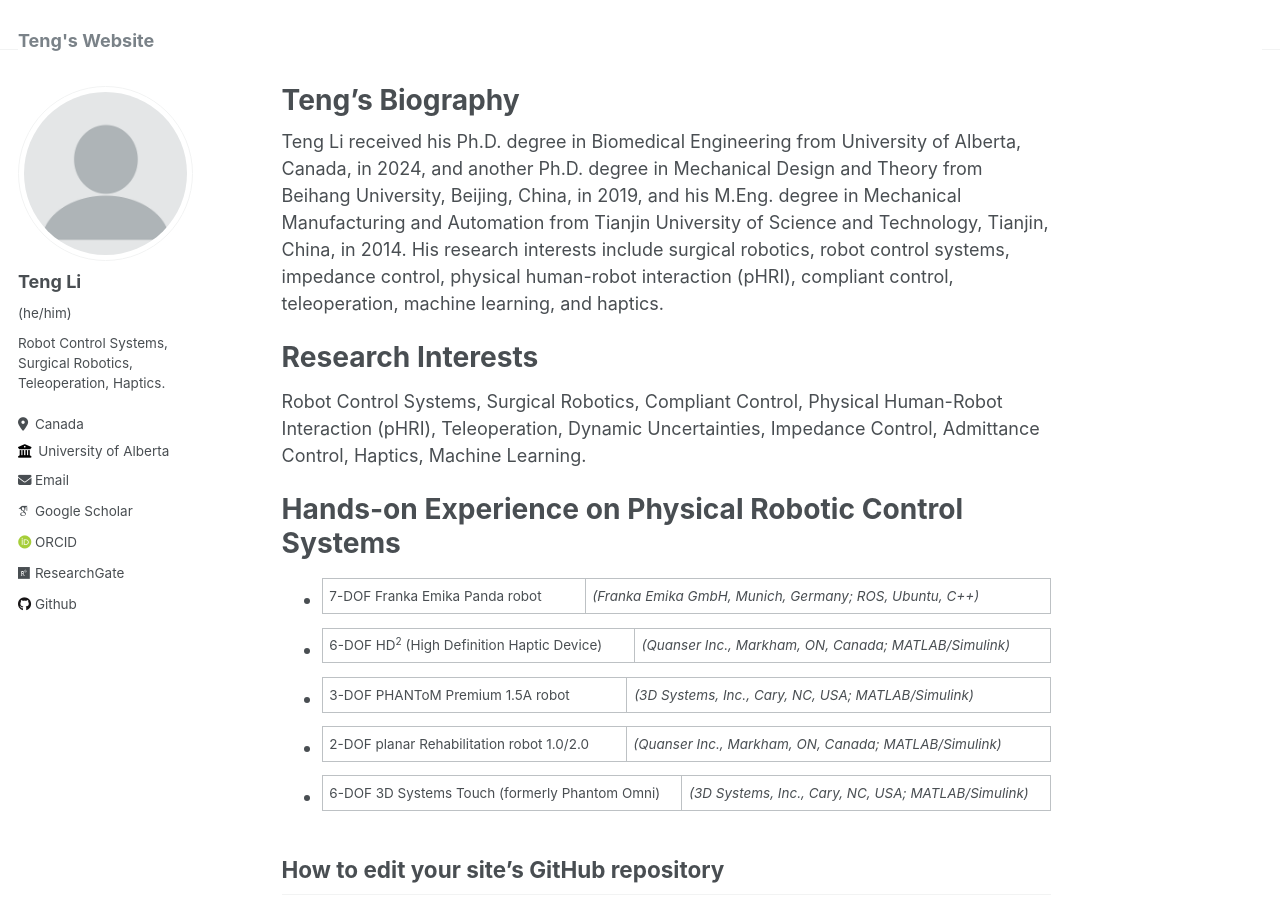
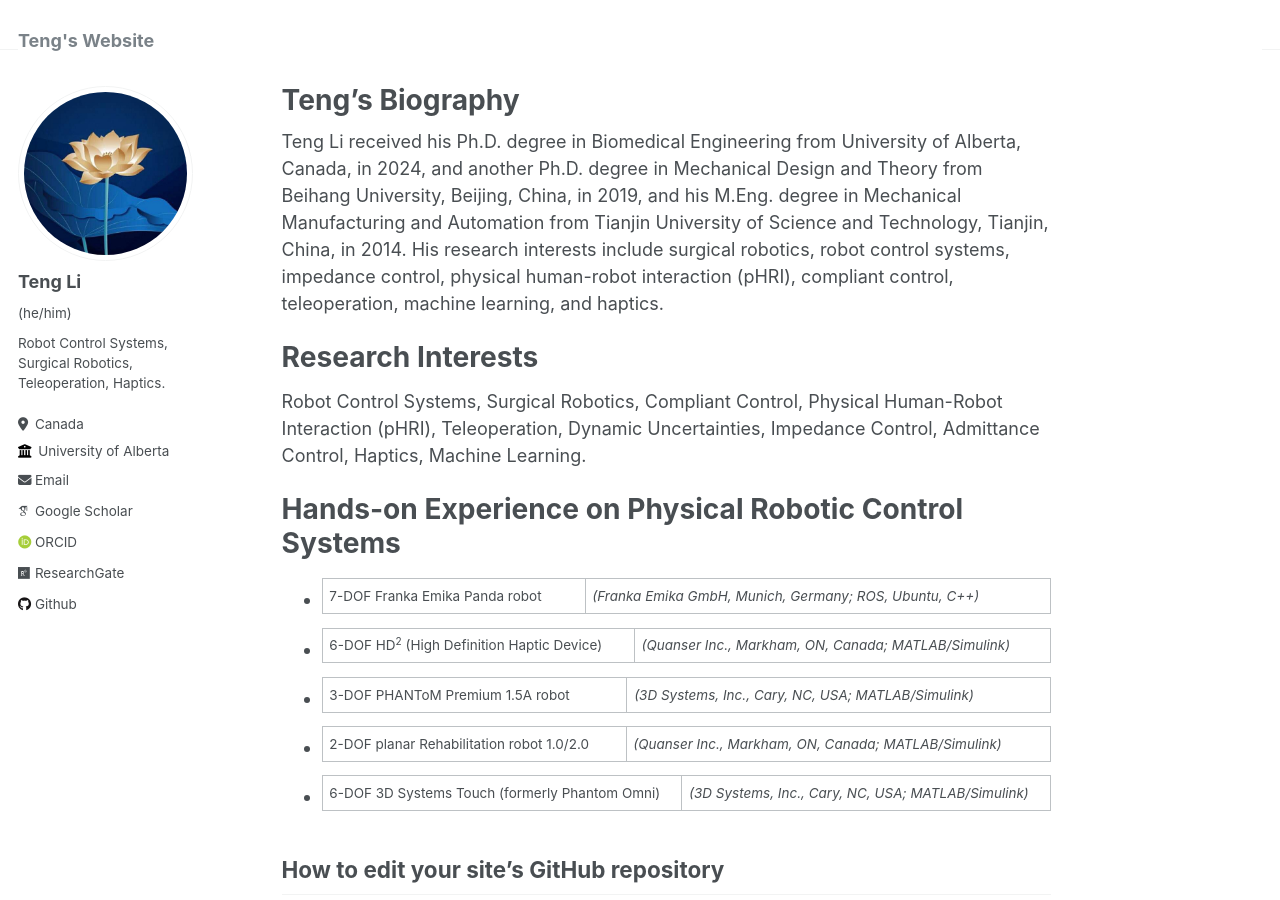
Before and after one commit to teng4/teng4.github.io, a Jekyll site: the page built from _pages/about.md, in a window 1280 px wide and 900 px high. Built offline with Jekyll 4.4.1, drawn with Linux system fonts in a browser that asks for light colours; some web fonts are replaced.

Commit message:
Update _config.yml

```diff
--- a/_config.yml
+++ b/_config.yml
@@ -21,7 +21,7 @@ repository               : "teng4/teng4.github.io" # "academicpages/academicpage
 #               Additional customization can be done by editing /_includes/author-profile.html
 author:
   # Biographic information
-  avatar           : "profile.png" #"flower_tulips01.jpg"  #"profile.png"
+  avatar           : "flower_lotus01_500x500.jpg" #"profile.png" #"flower_tulips01.jpg"  #"profile.png"
   name             : "Teng Li"  #"Your Sidebar Name"
   pronouns         : "(he/him)" # example: "she/her"
   bio              : "Robot Control Systems, Surgical Robotics, Teleoperation, Haptics." # "Short biography for the left-hand sidebar"
```
